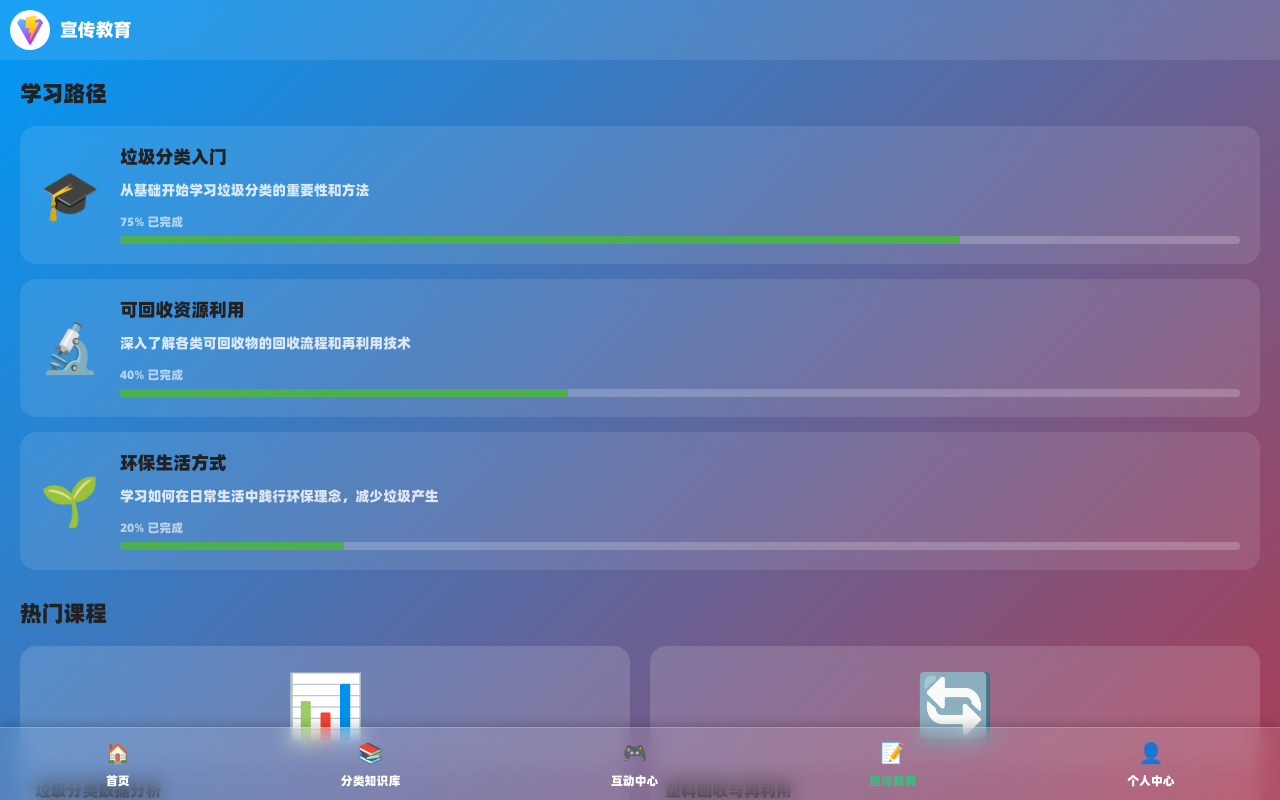
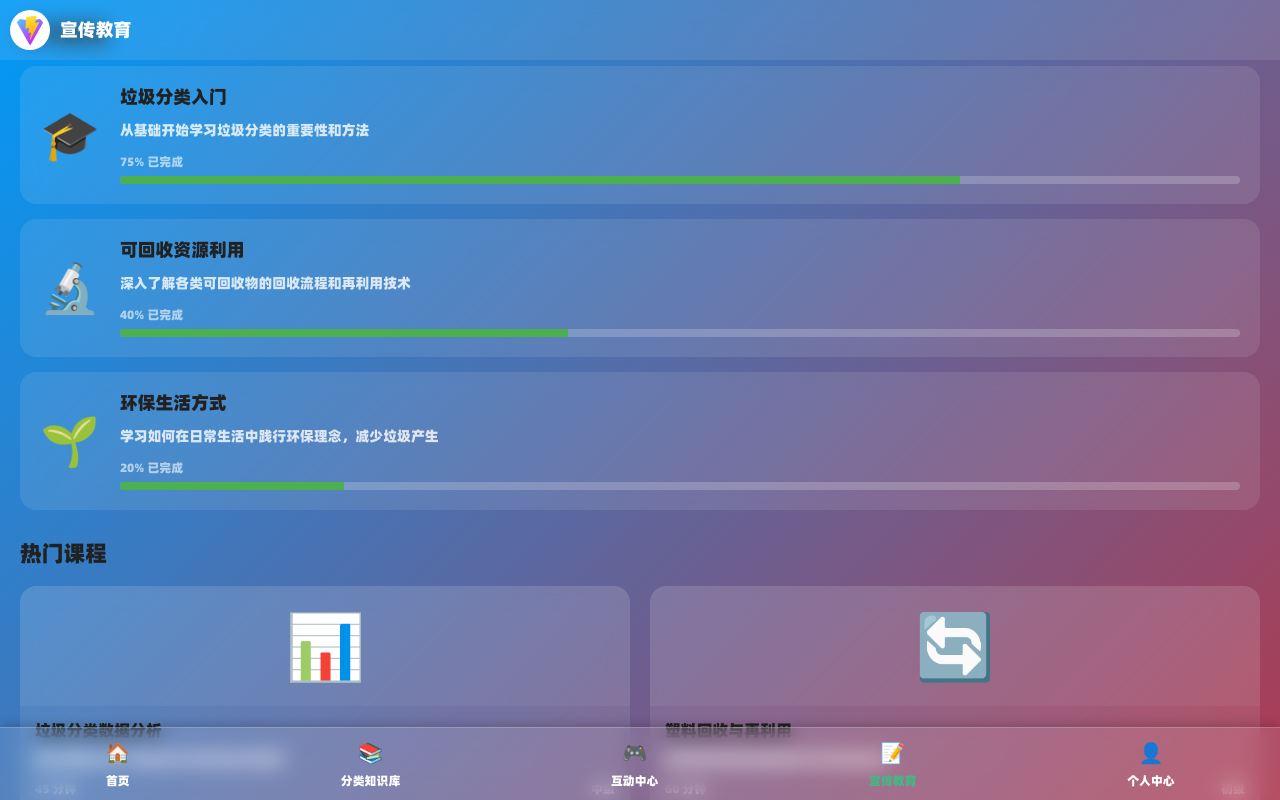
Before and after one commit to wensenhh/Smart_Waste_Classify, a Vue app in the folder frontend/: page /education in a window 1280 px wide. Shown: the top 800 px of the page. Built offline with nearby package versions, Linux system fonts and the light colour scheme.

Commit message:
【UI】header组件吸顶

```diff
--- a/frontend/src/components/Header.vue
+++ b/frontend/src/components/Header.vue
@@ -92,6 +92,11 @@ const props = defineProps({
     type: String,
     default: '#fff'
   },
+  // 默认模式的标题背景色
+  defaultBacColor: {
+    type: String,
+    default: ''
+  },
 });
 
 const emit = defineEmits(['search', 'search-input']);
@@ -119,6 +124,11 @@ const goBack = () => {
 
 <style scoped>
 .header {
+  position: fixed;
+  top: 0;
+  left: 0;
+  right: 0;
+  z-index: 1000;
   display: flex;
   justify-content: space-between;
   align-items: center;
--- a/frontend/src/views/ChallengeQuestion.vue
+++ b/frontend/src/views/ChallengeQuestion.vue
@@ -274,7 +274,7 @@ export default {
   display: flex;
   flex-direction: column;
   background-color: #f5f7fa;
-  padding-bottom: 80px;
+  padding: 60px 0 80px;
 }
 
 .challenge-main {
--- a/frontend/src/views/CommunityShare.vue
+++ b/frontend/src/views/CommunityShare.vue
@@ -361,7 +361,7 @@ export default {
   display: flex;
   flex-direction: column;
   background-color: var(--background-secondary);
-  padding-bottom: 80px;
+  padding: 60px 0 80px;
 }
 
 .community-main {
--- a/frontend/src/views/DailyQuestion.vue
+++ b/frontend/src/views/DailyQuestion.vue
@@ -193,7 +193,7 @@ export default {
   display: flex;
   flex-direction: column;
   background-color: var(--background-secondary);
-  padding-bottom: 80px;
+  padding: 60px 0 80px;
 }
 
 .question-main {
--- a/frontend/src/views/GreenActivities.vue
+++ b/frontend/src/views/GreenActivities.vue
@@ -261,6 +261,7 @@ onMounted(() => {
   display: flex;
   flex-direction: column;
   background-color: var(--background-secondary);
+  padding: 60px 0 80px;
 }
 
 .activities-main {
--- a/frontend/src/views/RecognitionResult.vue
+++ b/frontend/src/views/RecognitionResult.vue
@@ -286,7 +286,7 @@ export default {
   min-height: 100vh;
   background: linear-gradient(135deg, #667eea 0%, #764ba2 100%);
   color: white;
-  padding-bottom: 80px;
+  padding:60px 0 80px;
 }
 
 .result-page-header {
```
